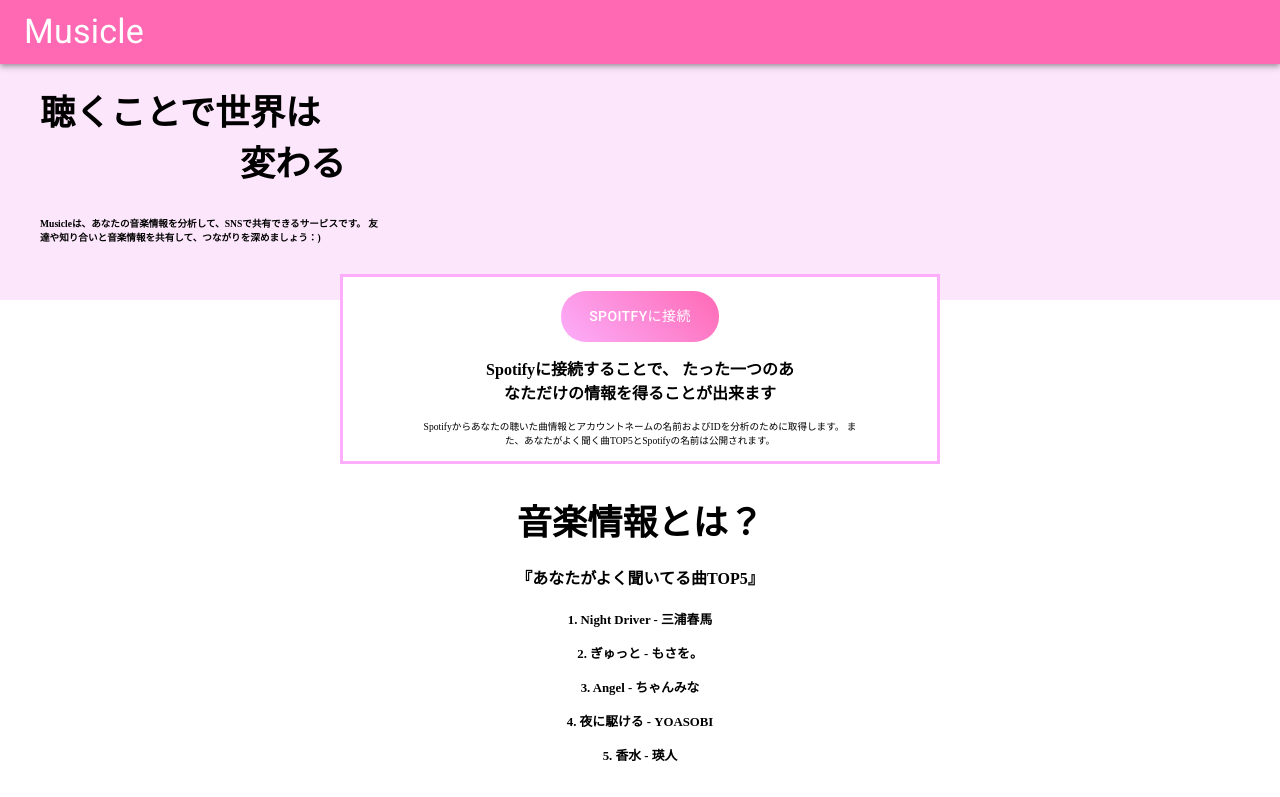
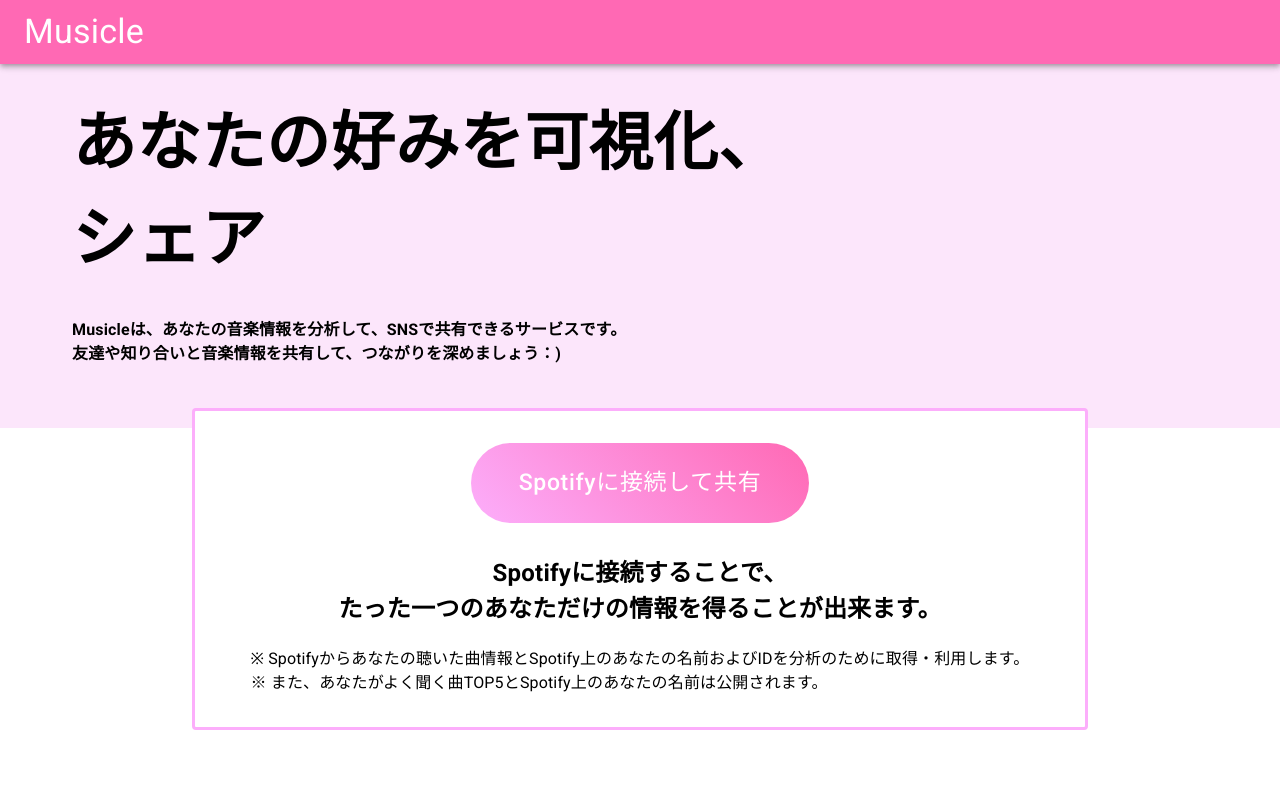
Before and after one commit to enpitut2020/musicle-client, a React app: page / in a window 1280 px wide. Shown: the top 797 px of the page. Built offline with nearby package versions, Linux system fonts and the light colour scheme.

Commit message:
fix design

```diff
--- a/src/index.css
+++ b/src/index.css
@@ -1,5 +1,22 @@
+html {
+  height: 100%;
+}
+
 body {
   margin: 0;
+  min-height: 100%;
+}
+
+#root {
+  display: flex;
+  flex-direction: column;
+  min-height: 100vh;
+}
+
+@media (max-width: 480px) {
+  body {
+    font-size: 10px;
+  }
 }
 
 a {
@@ -9,59 +26,57 @@
 
 .back {
   background-color: #fce6fb;
-  width: 100%;
-  height: 300px;
+  padding: 32px;
 }
 
-.font1 {
-  font-size: 2.2em;
+.MuiTypography-body1.font1 {
+  font-size: 4em;
   font-weight: 600;
-  margin: 20px 20px 0px 40px;
+  margin: 0px 20px 0px 40px;
 }
 
-.font1_2 {
-  font-size: 2.2em;
+.MuiTypography-body1 > .font1_2 {
+  font-size: 3em;
   font-weight: 600;
-  margin: 30px 0px 0px 0px;
+  margin: 60px 0px 0px 0px;
+  text-align: center;
 }
 
-.font2 {
-  font-size: 2.2em;
+.MuiTypography-body1.font2 {
+  font-size: 4em;
   font-weight: 600;
   margin: 0px 20px 30px 240px;
 }
 
-.font3 {
-  width: 340px;
+.MuiTypography-body1.font3 {
   word-break: normal;
-  font-size: 0.6em;
   font-weight: 600;
-  margin: 0px 20px 30px 40px;
+  margin: 30px 20px 30px 40px;
 }
 
-.font4 {
-  width: 320px;
+.MuiTypography-body1.font4 {
   word-break: normal;
-  font-size: 1em;
+  font-size: 1.5em;
   font-weight: 600;
+  margin-top: 32px;
+  text-align: center;
 }
 
-.font4_2 {
-  font-size: 1em;
+.MuiTypography-body1 > .font4_2 {
+  font-size: 1.7em;
   font-weight: 600;
   margin: 20px 0px 20px 0px;
 }
 
-.font4_3 {
-  font-size: 0.8em;
+.MuiTypography-body1 > .font4_3 {
+  font-size: 1.2em;
   font-weight: 600;
   margin: 0px 0px 15px 0px;
 }
 
-.font5 {
-  width: 440px;
+.MuiTypography-body1.font5 {
   word-break: normal;
-  font-size: 0.6em;
+  margin-top: 20px;
 }
 
 .sample-box {
@@ -73,11 +88,12 @@
 
 .btn-gradient-radius {
   display: inline-block;
-  padding: 7px 20px;
-  border-radius: 25px;
+  padding: 14px 40px;
+  border-radius: 50px;
   text-decoration: none;
   background-image: linear-gradient(45deg, #fcaefb 0%, #ff69b4 100%);
   transition: 0.4s;
+  font-size: 1.2em;
 }
 
 .btn-gradient-radius:hover {
@@ -87,32 +103,26 @@
 .box {
   margin: auto; /* サンプル用 中央寄せ */
   box-sizing: border-box; /* 罫線も含む長さ      */
-  width: 600px; /* BOXの幅             */
-  height: 190px; /* BOXの高さ           */
+  width: 70vw; /* BOXの幅             */
   background: #fff; /* BOXの背景色         */
   border: 3px solid #fcaefb; /* 枠線の指定          */
+  border-radius: 4px;
 
   display: flex; /* flex属性に変更      */
   flex-direction: column;
   justify-content: space-evenly; /* 子要素の横位置      */
   align-items: center; /* 子要素の縦位置      */
+  margin-top: -20px;
+  padding: 32px;
 }
 .box div {
   text-align: center; /* 文字開始位置合わせ  */
 }
 
-.auto {
-  margin: auto; /* サンプル用 中央寄せ */
-  display: flex; /* flex属性に変更      */
+.music-info {
+  display: flex;
+  margin: auto;
   flex-direction: column;
-  justify-content: space-evenly; /* 子要素の横位置      */
-  align-items: center; /* 子要素の縦位置      */
+  align-items: center;
+  margin-bottom: 20px;
 }
-
-.auto2 {
-  margin: auto;
-  display: flex; /* flex属性に変更      */
-  flex-direction: column;
-  justify-content: center; /* 子要素の横位置      */
-  align-items: center; /* 子要素の縦位置      */
-}
--- a/src/index.tsx
+++ b/src/index.tsx
@@ -9,7 +9,6 @@
 
 const App = () => {
   return (
-    <div className="back">
     <BrowserRouter>
       <AppBar position="static" style={{ backgroundColor: "#ff69b4" }}>
         <Toolbar>
@@ -18,7 +17,6 @@
           </Typography>
         </Toolbar>
       </AppBar>
-      <Box mt={2} />
       <Switch>
         <Route path="/spotify-callback">
           <SpotifyCallback />
@@ -30,8 +28,17 @@
           <Home />
         </Route>
       </Switch>
+      <Toolbar
+        style={{
+          backgroundColor: "#f0f0f0",
+          marginTop: "auto",
+        }}
+      >
+        <Typography>
+          Created by しょうはやと, Jotei, あやねつん, ゆいき
+        </Typography>
+      </Toolbar>
     </BrowserRouter>
-    </div>
   )
 }
 
--- a/src/pages/Home.tsx
+++ b/src/pages/Home.tsx
@@ -1,5 +1,5 @@
 import React from "react"
-import { Button } from "@material-ui/core"
+import { Button, Typography } from "@material-ui/core"
 import { hostClient } from "./const"
 
 export const Home = () => {
@@ -9,46 +9,56 @@
 
   return (
     <>
-      <div className="font1">聴くことで世界は</div>
-      <div className="font2">変わる</div>
-      <div className="font3">
+      <div className="back">
+        <Typography className="font1">
+          あなたの好みを可視化、
+          <br />
+          シェア
+        </Typography>
+        <Typography className="font3">
           Musicleは、あなたの音楽情報を分析して、SNSで共有できるサービスです。
+          <br />
           友達や知り合いと音楽情報を共有して、つながりを深めましょう：)
+        </Typography>
       </div>
-
       <div className="box">
         <div className="btn-gradient-radius">
           <Button
             onClick={() => {
               window.location.href = `https://accounts.spotify.com/authorize?response_type=code&client_id=${clientId}&scope=${scope}&redirect_uri=${redirectUri}`
             }}
-            style={{ color: "#FFF" }}
+            style={{ color: "#FFF", textTransform: "none", fontSize: "1.2em" }}
           >
-            Spoitfyに接続
+            Spotifyに接続して共有
           </Button>
         </div>
 
-        <div className="font4">
+        <Typography className="font4">
           Spotifyに接続することで、
-          たった一つのあなただけの情報を得ることが出来ます
-        </div>
-        <div className="font5">
-          Spotifyからあなたの聴いた曲情報とアカウントネームの名前およびIDを分析のために取得します。
-          また、あなたがよく聞く曲TOP5とSpotifyの名前は公開されます。
-        </div>
+          <br />
+          たった一つのあなただけの情報を得ることが出来ます。
+        </Typography>
+        <Typography className="font5">
+          ※
+          Spotifyからあなたの聴いた曲情報とSpotify上のあなたの名前およびIDを分析のために取得・利用します。
+          <br />※
+          また、あなたがよく聞く曲TOP5とSpotify上のあなたの名前は公開されます。
+        </Typography>
       </div>
 
-      <div className="auto">
+      <div className="music-info">
+        <Typography>
           <div className="font1_2">音楽情報とは？</div>
           <div className="font4_2">『あなたがよく聞いてる曲TOP5』</div>
-      </div>
+        </Typography>
 
-      <div className="auto2">
+        <Typography>
           <div className="font4_3">1. Night Driver - 三浦春馬</div>
           <div className="font4_3">2. ぎゅっと - もさを。</div>
           <div className="font4_3">3. Angel - ちゃんみな</div>
           <div className="font4_3">4. 夜に駆ける - YOASOBI</div>
           <div className="font4_3">5. 香水 - 瑛人</div>
+        </Typography>
       </div>
     </>
   )
--- a/src/pages/User.tsx
+++ b/src/pages/User.tsx
@@ -44,7 +44,7 @@
     .join("")}#Musicle\n${window.location.href}`
 
   return (
-    <Container>
+    <Container style={{ marginTop: "12px" }}>
       <Typography variant="h3">{user.name} さんのプロフィール</Typography>
       <div
         style={{
@@ -84,6 +84,7 @@
               padding: "24px",
               marginTop: "24px",
               color: "white",
+              marginBottom: "32px",
             }}
           >
             Twitter で共有
```
Lines whose indentation alone changed are shown as unchanged.
